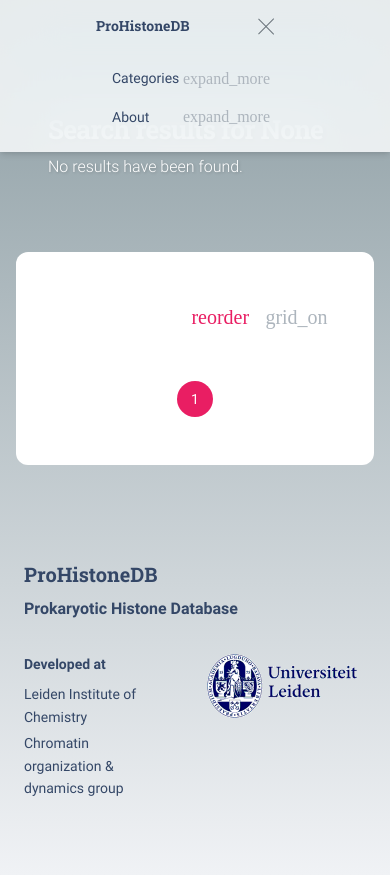
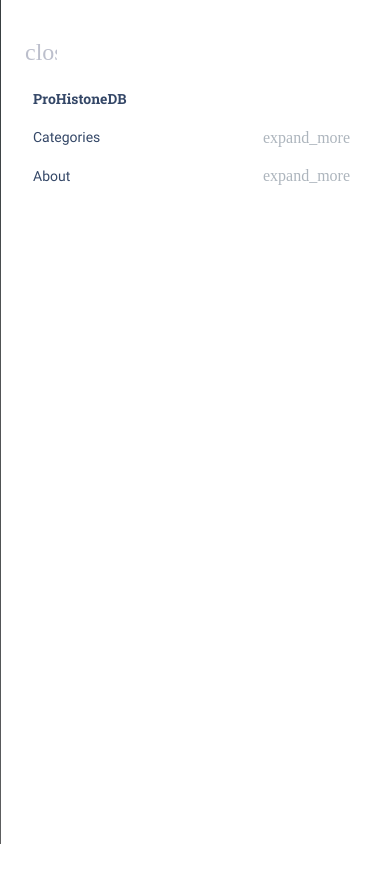
Before and after one commit to Chromatin-Organization/prohistonedb, a Flask app: page /search in a window 390 px wide, after a click that opens the changed part. After the commit the page ends 844 px from the top, so only its background shows below. Run offline with Flask 3, Linux system fonts and the light colour scheme; data that the repository does not hold is empty; some libraries are stand-ins or nearby versions; some web fonts are replaced.

Commit message:
Small screen nav menu changed to offcanvas

```diff
--- a/prohistonedb/static/assets/scss/material-kit/custom/_styles.scss
+++ b/prohistonedb/static/assets/scss/material-kit/custom/_styles.scss
@@ -24,7 +24,8 @@
 
 /* a more recognisable font for branding */
 .navbar .navbar-brand,
-    .footer .footer-brand {
+    .footer .footer-brand,
+    .offcanvas .offcanvas-brand {
         font-family: "Roboto Slab" !important;
 }
 
@@ -104,13 +105,37 @@
         box-shadow: none;
 }
 /* BS offcanvas, modal close button */
+.offcanvas-header {
+    padding-bottom: 0;
+}
 .btn-close {
     color: $font-color;
     background-image: none;
 
-    &:hover {
-        color: $headings-color;
+    &:hover,
+        &:active,
+        &:active:focus,
+        &:active:hover {
+            box-shadow: none;
+            color: $headings-color;
     }
+}
+/* offcanvas-backdrop blur clashes with navbar blur class */
+.offcanvas-backdrop.show {
+    opacity: 1;
+    background-color: rgba(0, 0, 0, .5);
+    backdrop-filter: blur(30px);
+    -webkit-backdrop-filter: blur(30px);
+}
+.offcanvas.show .dropdown-menu.show {
+    margin-top: 2rem !important;
+    padding-top: 0;
+    //background-color: transparent;
+    box-shadow: none;
+    border-radius: 0;
+}
+.offcanvas:not(.show) .offcanvas-brand {
+    display: none;
 }
 
 /* replace FontAwesome symbols with local Material Icons */
--- a/prohistonedb/templates/includes/menu_list.html.j2
+++ b/prohistonedb/templates/includes/menu_list.html.j2
@@ -1,14 +1,15 @@
-<ul class="navbar-nav navbar-nav-hover ms-auto">
-  <li class="nav-item dropdown dropdown-hover mx-2">
+<ul class="navbar-nav ms-auto">
+  <li class="nav-item offcanvas-brand ps-3 pb-2">
+    <a href="/" class="font-weight-bolder">{{siteName}}</a>
+  </li>
+  <li class="nav-item dropdown mx-2">
     <a class="nav-link ps-2 d-flex cursor-pointer align-items-center" id="dropdownMenuBlocks"
       data-bs-toggle="dropdown" aria-expanded="false">
       Categories
       <span class="ms-auto ms-md-2 material-icons-round">expand_more</span>
     </a>
-    <ul class="dropdown-menu dropdown-menu-animation ms-n3 dropdown-sm border-radius-xl mt-0 mt-lg-3"
+    <ul class="dropdown-menu dropdown-sm border-radius-xl mt-0 mt-lg-3"
       aria-labelledby="dropdownMenuPages">
-      {# ? Should dropdown-menu breakpoint class correspond with navbar-expand breakpoint? (XL) #}
-      <!--<div class="d-none d-lg-block">-->
       <li>
         <a href="{{url_for('categories.overview')}}" class="dropdown-item">
           <h6 class="dropdown-header px-0">Categories overview</h6>
@@ -21,19 +22,17 @@
         </a>
       </li>
       {% endfor %}
-      <!--</div>-->
     </ul>
   </li>
 
-  <li class="nav-item dropdown dropdown-hover mx-2">
+  <li class="nav-item dropdown mx-2">
     <a class="nav-link ps-2 d-flex cursor-pointer align-items-center" id="dropdownMenuBlocks"
       data-bs-toggle="dropdown" aria-expanded="false">
       About
       <span class="ms-auto ms-md-2 material-icons-round">expand_more</span>
     </a>
-    <ul class="dropdown-menu dropdown-menu-animation ms-n3 dropdown-sm border-radius-xl mt-0 mt-lg-3"
+    <ul class="dropdown-menu dropdown-sm border-radius-xl mt-0"
       aria-labelledby="dropdownMenuPages">
-      <!--<div class="d-none d-lg-block">-->
       <li>
         <a href="{{url_for('main.about')}}" class="dropdown-item">
           <span>About {{siteName}}</span>
@@ -44,7 +43,6 @@
           <span>Changelog</span>
         </a>
       </li>
-      <!--</div>-->
     </ul>
   </li>
 </ul>
--- a/prohistonedb/templates/includes/navigation_search.html.j2
+++ b/prohistonedb/templates/includes/navigation_search.html.j2
@@ -3,7 +3,7 @@
 <div class="position-sticky z-index-sticky top-0">
   <div class="row">
     <nav
-      class="navbar navbar-expand-xl top-0 blur z-index-fixed shadow position-absolute px-7 py-2 start-0 end-0">
+      class="navbar navbar-expand-xl top-0 z-index-fixed blur shadow position-absolute px-7 py-2 start-0 end-0">
       <div class="container-fluid px-0">
         <a class="navbar-brand font-weight-bolder ms-sm-3" href="/">
           {{siteName}}
@@ -16,7 +16,7 @@
           </div>
         </div>
 
-        <button class="navbar-toggler shadow-none ms-2 py-0" type="button" data-bs-toggle="collapse"
+        <button class="navbar-toggler shadow-none ms-2 py-0" type="button" data-bs-toggle="offcanvas"
           data-bs-target="#navigation" aria-controls="navigation" aria-expanded="false"
           aria-label="Toggle navigation">
           <span class="navbar-toggler-icon mt-2">
@@ -25,8 +25,14 @@
             <span class="navbar-toggler-bar bar3"></span>
           </span>
         </button>
-        <div class="collapse navbar-collapse pt-3 pb-2 py-lg-0" id="navigation" style="flex-grow: initial !important">
+
+        <div class="offcanvas offcanvas-end pt-3 pb-2 py-lg-0" id="navigation" style="flex-grow: initial !important">
+          <div class="offcanvas-header">
+            <button class="btn btn-close px-2 pt-3 mb-0 material-icons-round">close</button>
+          </div>
+          <div class="offcanvas-body">
           {% include 'includes/menu_list.html.j2' %}
+          </div>
         </div>
       </div>
     </nav>
--- a/prohistonedb/templates/layouts/base.html.j2
+++ b/prohistonedb/templates/layouts/base.html.j2
@@ -56,6 +56,33 @@
         e.preventDefault();
       });
     });
+
+    // offcanvas menu has issues with blur class of parent nav element
+    const navBar = document.querySelector(".navbar");
+    const navToggle = document.querySelector(".navbar-toggler");
+    const navBarNav = document.querySelector(".navbar-nav");
+    const offCanvas = document.querySelector(".offcanvas");
+    const offCanvasClose = document.querySelector(".offcanvas .btn-close");
+
+    // offcanvas close button closes dropdown menu; should hide offcanvas
+    offCanvasClose.addEventListener("click", e => {
+      const openedCanvas = bootstrap.Offcanvas.getInstance(offCanvas);
+      navBarNav.classList.add("d-none");
+      openedCanvas.hide();
+      // adding back the blur class causes an ugly closing animation
+      navBar.classList.add("blur");
+    });
+    navToggle.addEventListener("click", e => {
+      navBar.classList.remove("blur");
+      navBarNav.classList.remove("d-none");
+    });
+    // offcanvas-backdrop is a dynamically generated element
+    document.addEventListener("click", e => {
+      if (e.target.classList.contains("offcanvas-backdrop")) {
+        navBarNav.classList.add("d-none");
+        navBar.classList.add("blur");
+      }
+    });
   </script>
 
 </body>
```
Also changed, not shown: prohistonedb/templates/includes/navigation.html.j2 (+8 -3 lines), prohistonedb/static/assets/css/material-kit.css.
